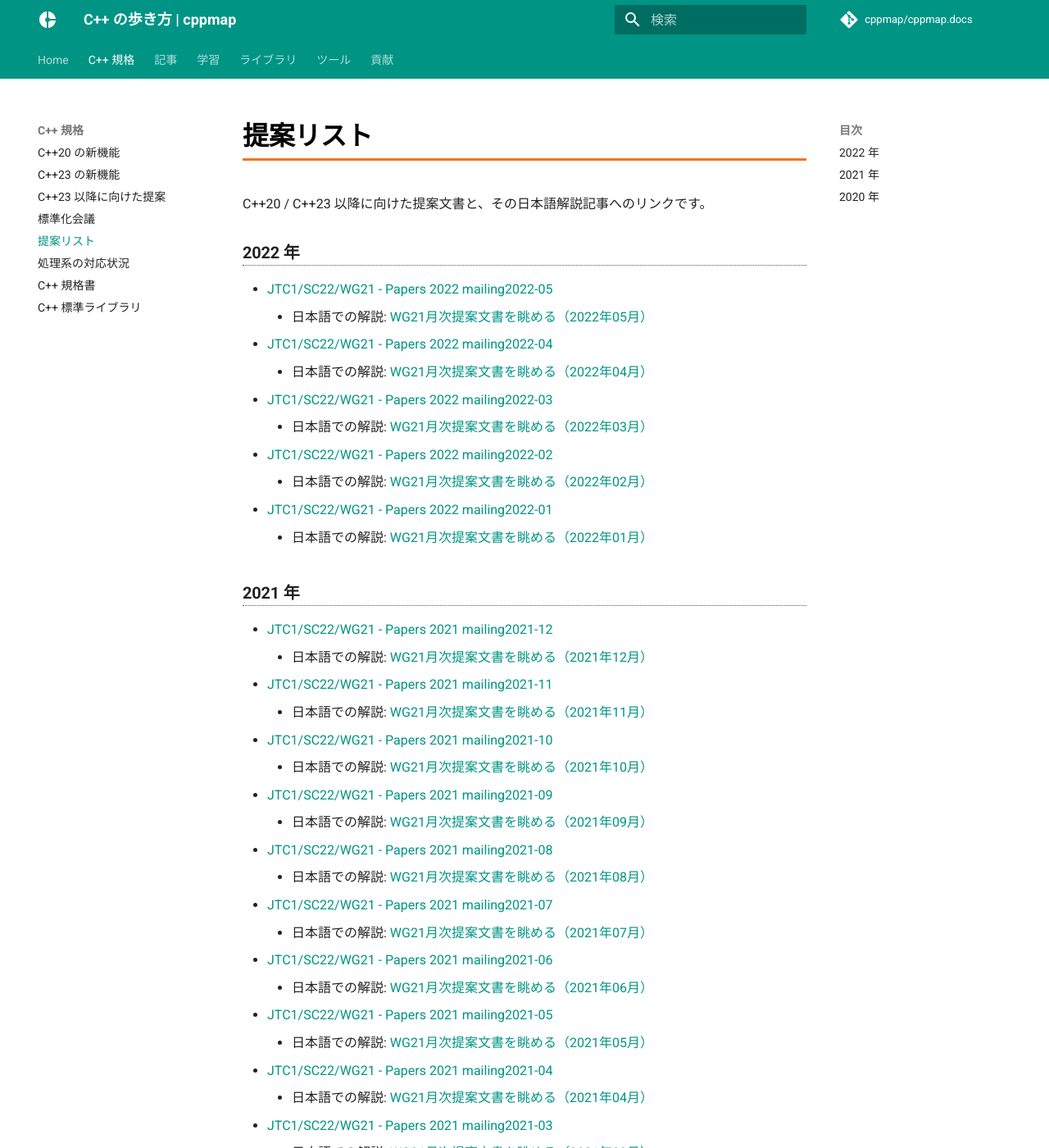
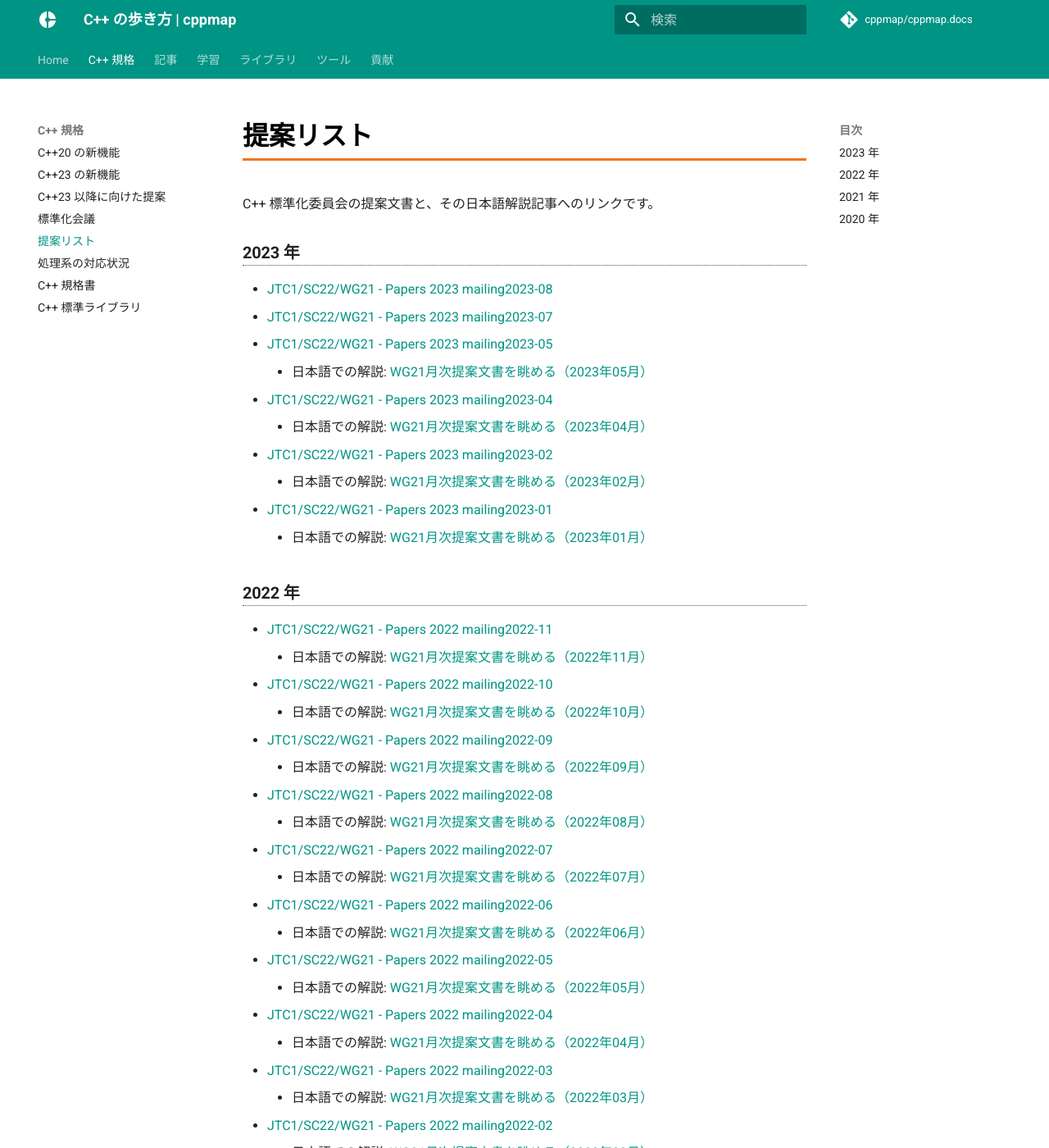
Before and after one commit to cppmap/cppmap.docs, an MkDocs documentation site: the page built from docs/standardization/proposals.md, in a window 1280 px wide and 1400 px high. Shown: the whole window at 82% size. Built offline with MkDocs 1.6.1 and Material for MkDocs 9.7.7, drawn with Linux system fonts in a browser that asks for light colours; nearby versions of some CDN libraries; comment, search, counter and statistics services are not loaded.

Commit message:
情報の更新

```diff
--- a/docs/standardization/proposals.md
+++ b/docs/standardization/proposals.md
@@ -2,62 +2,90 @@ description: C++ 標準化委員会で議論される提案リストと日本語
 
 # 提案リスト
 
-C++20 / C++23 以降に向けた提案文書と、その日本語解説記事へのリンクです。
+C++ 標準化委員会の提案文書と、その日本語解説記事へのリンクです。
+
+
+### 2023 年
+- [JTC1/SC22/WG21 - Papers 2023 mailing2023-08](https://www.open-std.org/jtc1/sc22/wg21/docs/papers/2023/#mailing2023-08)
+- [JTC1/SC22/WG21 - Papers 2023 mailing2023-07](https://www.open-std.org/jtc1/sc22/wg21/docs/papers/2023/#mailing2023-07)
+- [JTC1/SC22/WG21 - Papers 2023 mailing2023-05](https://www.open-std.org/jtc1/sc22/wg21/docs/papers/2023/#mailing2023-05)
+    - 日本語での解説: [WG21月次提案文書を眺める（2023年05月）](https://onihusube.hatenablog.com/entry/2023/07/08/205803)
+- [JTC1/SC22/WG21 - Papers 2023 mailing2023-04](https://www.open-std.org/jtc1/sc22/wg21/docs/papers/2023/#mailing2023-04)
+    - 日本語での解説: [WG21月次提案文書を眺める（2023年04月）](https://onihusube.hatenablog.com/entry/2023/04/23/192236)
+- [JTC1/SC22/WG21 - Papers 2023 mailing2023-02](https://www.open-std.org/jtc1/sc22/wg21/docs/papers/2023/#mailing2023-02)
+    - 日本語での解説: [WG21月次提案文書を眺める（2023年02月）](https://onihusube.hatenablog.com/entry/2023/03/19/184146)
+- [JTC1/SC22/WG21 - Papers 2023 mailing2023-01](https://www.open-std.org/jtc1/sc22/wg21/docs/papers/2023/#mailing2023-01)
+    - 日本語での解説: [WG21月次提案文書を眺める（2023年01月）](https://onihusube.hatenablog.com/entry/2023/02/12/210302)
+
+
+
 
 ### 2022 年
-- [JTC1/SC22/WG21 - Papers 2022 mailing2022-05](http://www.open-std.org/jtc1/sc22/wg21/docs/papers/2022/#mailing2022-05)
+- [JTC1/SC22/WG21 - Papers 2022 mailing2022-11](https://www.open-std.org/jtc1/sc22/wg21/docs/papers/2022/#mailing2022-11)
+    - 日本語での解説: [WG21月次提案文書を眺める（2022年11月）](https://onihusube.hatenablog.com/entry/2022/12/25/175304)
+- [JTC1/SC22/WG21 - Papers 2022 mailing2022-10](https://www.open-std.org/jtc1/sc22/wg21/docs/papers/2022/#mailing2022-10)
+    - 日本語での解説: [WG21月次提案文書を眺める（2022年10月）](https://onihusube.hatenablog.com/entry/2022/11/13/233529)
+- [JTC1/SC22/WG21 - Papers 2022 mailing2022-09](https://www.open-std.org/jtc1/sc22/wg21/docs/papers/2022/#mailing2022-09)
+    - 日本語での解説: [WG21月次提案文書を眺める（2022年09月）](https://onihusube.hatenablog.com/entry/2022/10/09/021557)
+- [JTC1/SC22/WG21 - Papers 2022 mailing2022-08](https://www.open-std.org/jtc1/sc22/wg21/docs/papers/2022/#mailing2022-08)
+    - 日本語での解説: [WG21月次提案文書を眺める（2022年08月）](https://onihusube.hatenablog.com/entry/2022/09/04/141015)
+- [JTC1/SC22/WG21 - Papers 2022 mailing2022-07](https://www.open-std.org/jtc1/sc22/wg21/docs/papers/2022/#mailing2022-07)
+    - 日本語での解説: [WG21月次提案文書を眺める（2022年07月）](https://onihusube.hatenablog.com/entry/2022/08/11/193828)
+- [JTC1/SC22/WG21 - Papers 2022 mailing2022-06](https://www.open-std.org/jtc1/sc22/wg21/docs/papers/2022/#mailing2022-06)
+    - 日本語での解説: [WG21月次提案文書を眺める（2022年06月）](https://onihusube.hatenablog.com/entry/2022/07/09/160343)
+- [JTC1/SC22/WG21 - Papers 2022 mailing2022-05](https://www.open-std.org/jtc1/sc22/wg21/docs/papers/2022/#mailing2022-05)
     - 日本語での解説: [WG21月次提案文書を眺める（2022年05月）](https://onihusube.hatenablog.com/entry/2022/06/11/191943)
-- [JTC1/SC22/WG21 - Papers 2022 mailing2022-04](http://www.open-std.org/jtc1/sc22/wg21/docs/papers/2022/#mailing2022-04)
+- [JTC1/SC22/WG21 - Papers 2022 mailing2022-04](https://www.open-std.org/jtc1/sc22/wg21/docs/papers/2022/#mailing2022-04)
     - 日本語での解説: [WG21月次提案文書を眺める（2022年04月）](https://onihusube.hatenablog.com/entry/2022/05/08/195618)
-- [JTC1/SC22/WG21 - Papers 2022 mailing2022-03](http://www.open-std.org/jtc1/sc22/wg21/docs/papers/2022/#mailing2022-03)
+- [JTC1/SC22/WG21 - Papers 2022 mailing2022-03](https://www.open-std.org/jtc1/sc22/wg21/docs/papers/2022/#mailing2022-03)
     - 日本語での解説: [WG21月次提案文書を眺める（2022年03月）](https://onihusube.hatenablog.com/entry/2022/04/02/175835)
-- [JTC1/SC22/WG21 - Papers 2022 mailing2022-02](http://www.open-std.org/jtc1/sc22/wg21/docs/papers/2022/#mailing2022-02)
+- [JTC1/SC22/WG21 - Papers 2022 mailing2022-02](https://www.open-std.org/jtc1/sc22/wg21/docs/papers/2022/#mailing2022-02)
     - 日本語での解説: [WG21月次提案文書を眺める（2022年02月）](https://onihusube.hatenablog.com/entry/2022/03/19/224729)
-- [JTC1/SC22/WG21 - Papers 2022 mailing2022-01](http://www.open-std.org/jtc1/sc22/wg21/docs/papers/2022/#mailing2022-01)
+- [JTC1/SC22/WG21 - Papers 2022 mailing2022-01](https://www.open-std.org/jtc1/sc22/wg21/docs/papers/2022/#mailing2022-01)
     - 日本語での解説: [WG21月次提案文書を眺める（2022年01月）](https://onihusube.hatenablog.com/entry/2022/02/19/181101)
 
 ### 2021 年
-- [JTC1/SC22/WG21 - Papers 2021 mailing2021-12](http://www.open-std.org/jtc1/sc22/wg21/docs/papers/2021/#mailing2021-12)
+- [JTC1/SC22/WG21 - Papers 2021 mailing2021-12](https://www.open-std.org/jtc1/sc22/wg21/docs/papers/2021/#mailing2021-12)
     - 日本語での解説: [WG21月次提案文書を眺める（2021年12月）](https://onihusube.hatenablog.com/entry/2022/01/10/235544)
-- [JTC1/SC22/WG21 - Papers 2021 mailing2021-11](http://www.open-std.org/jtc1/sc22/wg21/docs/papers/2021/#mailing2021-11)
+- [JTC1/SC22/WG21 - Papers 2021 mailing2021-11](https://www.open-std.org/jtc1/sc22/wg21/docs/papers/2021/#mailing2021-11)
     - 日本語での解説: [WG21月次提案文書を眺める（2021年11月）](https://onihusube.hatenablog.com/entry/2021/12/11/220126)
-- [JTC1/SC22/WG21 - Papers 2021 mailing2021-10](http://www.open-std.org/jtc1/sc22/wg21/docs/papers/2021/#mailing2021-10)
+- [JTC1/SC22/WG21 - Papers 2021 mailing2021-10](https://www.open-std.org/jtc1/sc22/wg21/docs/papers/2021/#mailing2021-10)
     - 日本語での解説: [WG21月次提案文書を眺める（2021年10月）](https://onihusube.hatenablog.com/entry/2021/11/13/193322)
-- [JTC1/SC22/WG21 - Papers 2021 mailing2021-09](http://www.open-std.org/jtc1/sc22/wg21/docs/papers/2021/#mailing2021-09)
+- [JTC1/SC22/WG21 - Papers 2021 mailing2021-09](https://www.open-std.org/jtc1/sc22/wg21/docs/papers/2021/#mailing2021-09)
     - 日本語での解説: [WG21月次提案文書を眺める（2021年09月）](https://onihusube.hatenablog.com/entry/2021/10/03/193523)
-- [JTC1/SC22/WG21 - Papers 2021 mailing2021-08](http://www.open-std.org/jtc1/sc22/wg21/docs/papers/2021/#mailing2021-08)
+- [JTC1/SC22/WG21 - Papers 2021 mailing2021-08](https://www.open-std.org/jtc1/sc22/wg21/docs/papers/2021/#mailing2021-08)
     - 日本語での解説: [WG21月次提案文書を眺める（2021年08月）](https://onihusube.hatenablog.com/entry/2021/09/03/230045)
-- [JTC1/SC22/WG21 - Papers 2021 mailing2021-07](http://www.open-std.org/jtc1/sc22/wg21/docs/papers/2021/#mailing2021-07)
+- [JTC1/SC22/WG21 - Papers 2021 mailing2021-07](https://www.open-std.org/jtc1/sc22/wg21/docs/papers/2021/#mailing2021-07)
     - 日本語での解説: [WG21月次提案文書を眺める（2021年07月）](https://onihusube.hatenablog.com/entry/2021/08/14/213339)
-- [JTC1/SC22/WG21 - Papers 2021 mailing2021-06](http://www.open-std.org/jtc1/sc22/wg21/docs/papers/2021/#mailing2021-06)
+- [JTC1/SC22/WG21 - Papers 2021 mailing2021-06](https://www.open-std.org/jtc1/sc22/wg21/docs/papers/2021/#mailing2021-06)
     - 日本語での解説: [WG21月次提案文書を眺める（2021年06月）](https://onihusube.hatenablog.com/entry/2021/07/12/182757)
-- [JTC1/SC22/WG21 - Papers 2021 mailing2021-05](http://www.open-std.org/jtc1/sc22/wg21/docs/papers/2021/#mailing2021-05)
+- [JTC1/SC22/WG21 - Papers 2021 mailing2021-05](https://www.open-std.org/jtc1/sc22/wg21/docs/papers/2021/#mailing2021-05)
     - 日本語での解説: [WG21月次提案文書を眺める（2021年05月）](https://onihusube.hatenablog.com/entry/2021/06/13/165215)
-- [JTC1/SC22/WG21 - Papers 2021 mailing2021-04](http://www.open-std.org/jtc1/sc22/wg21/docs/papers/2021/#mailing2021-04)
+- [JTC1/SC22/WG21 - Papers 2021 mailing2021-04](https://www.open-std.org/jtc1/sc22/wg21/docs/papers/2021/#mailing2021-04)
     - 日本語での解説: [WG21月次提案文書を眺める（2021年04月）](https://onihusube.hatenablog.com/entry/2021/05/14/214016)
-- [JTC1/SC22/WG21 - Papers 2021 mailing2021-03](http://www.open-std.org/jtc1/sc22/wg21/docs/papers/2021/#mailing2021-03)
+- [JTC1/SC22/WG21 - Papers 2021 mailing2021-03](https://www.open-std.org/jtc1/sc22/wg21/docs/papers/2021/#mailing2021-03)
     - 日本語での解説: [WG21月次提案文書を眺める（2021年03月）](https://onihusube.hatenablog.com/entry/2021/04/10/222356)
-- [JTC1/SC22/WG21 - Papers 2021 mailing2021-02](http://www.open-std.org/jtc1/sc22/wg21/docs/papers/2021/#mailing2021-02)
+- [JTC1/SC22/WG21 - Papers 2021 mailing2021-02](https://www.open-std.org/jtc1/sc22/wg21/docs/papers/2021/#mailing2021-02)
     - 日本語での解説: [WG21月次提案文書を眺める（2021年02月）](https://onihusube.hatenablog.com/entry/2021/03/12/225547)
-- [JTC1/SC22/WG21 - Papers 2021 mailing2021-01](http://www.open-std.org/jtc1/sc22/wg21/docs/papers/2021/#mailing2021-01)
+- [JTC1/SC22/WG21 - Papers 2021 mailing2021-01](https://www.open-std.org/jtc1/sc22/wg21/docs/papers/2021/#mailing2021-01)
     - 日本語での解説: [WG21月次提案文書を眺める（2021年01月）](https://onihusube.hatenablog.com/entry/2021/02/11/153333)
 
 ### 2020 年
-- [JTC1/SC22/WG21 - Papers 2020 mailing2020-12](http://www.open-std.org/jtc1/sc22/wg21/docs/papers/2020/#mailing2020-12)
+- [JTC1/SC22/WG21 - Papers 2020 mailing2020-12](https://www.open-std.org/jtc1/sc22/wg21/docs/papers/2020/#mailing2020-12)
     - 日本語での解説: [WG21月次提案文書を眺める（2020年12月）](https://onihusube.hatenablog.com/entry/2021/01/17/005823)
-- [JTC1/SC22/WG21 - Papers 2020 mailing2020-11](http://www.open-std.org/jtc1/sc22/wg21/docs/papers/2020/#mailing2020-11)
+- [JTC1/SC22/WG21 - Papers 2020 mailing2020-11](https://www.open-std.org/jtc1/sc22/wg21/docs/papers/2020/#mailing2020-11)
     - 日本語での解説: [WG21月次提案文書を眺める（2020年11月）](https://onihusube.hatenablog.com/entry/2020/12/06/015108)
-- [JTC1/SC22/WG21 - Papers 2020 mailing2020-10](http://www.open-std.org/jtc1/sc22/wg21/docs/papers/2020/#mailing2020-10)
+- [JTC1/SC22/WG21 - Papers 2020 mailing2020-10](https://www.open-std.org/jtc1/sc22/wg21/docs/papers/2020/#mailing2020-10)
     - 日本語での解説: [WG21月次提案文書を眺める（2020年10月）](https://onihusube.hatenablog.com/entry/2020/11/02/221657)
-- [JTC1/SC22/WG21 - Papers 2020 mailing2020-09](http://www.open-std.org/jtc1/sc22/wg21/docs/papers/2020/#mailing2020-09)
+- [JTC1/SC22/WG21 - Papers 2020 mailing2020-09](https://www.open-std.org/jtc1/sc22/wg21/docs/papers/2020/#mailing2020-09)
     - 日本語での解説: [WG21月次提案文書を眺める（2020年9月）](https://onihusube.hatenablog.com/entry/2020/10/09/221025)
-- [JTC1/SC22/WG21 - Papers 2020 mailing2020-08](http://www.open-std.org/jtc1/sc22/wg21/docs/papers/2020/#mailing2020-08)
+- [JTC1/SC22/WG21 - Papers 2020 mailing2020-08](https://www.open-std.org/jtc1/sc22/wg21/docs/papers/2020/#mailing2020-08)
     - 日本語での解説: [WG21月次提案文書を眺める（2020年8月）](https://onihusube.hatenablog.com/entry/2020/09/18/222444)
-- [JTC1/SC22/WG21 - Papers 2020 mailing2020-07](http://www.open-std.org/jtc1/sc22/wg21/docs/papers/2020/#mailing2020-07)
+- [JTC1/SC22/WG21 - Papers 2020 mailing2020-07](https://www.open-std.org/jtc1/sc22/wg21/docs/papers/2020/#mailing2020-07)
     - 日本語での解説: [WG21月次提案文書を眺める（2020年7月）](https://onihusube.hatenablog.com/entry/2020/08/12/014639)
-- [JTC1/SC22/WG21 - Papers 2020 mailing2020-06](http://www.open-std.org/jtc1/sc22/wg21/docs/papers/2020/#mailing2020-06)
+- [JTC1/SC22/WG21 - Papers 2020 mailing2020-06](https://www.open-std.org/jtc1/sc22/wg21/docs/papers/2020/#mailing2020-06)
     - 日本語での解説: [WG21月次提案文書を眺める（2020年6月）](https://onihusube.hatenablog.com/entry/2020/07/05/003248)
-- [JTC1/SC22/WG21 - Papers 2020 mailing2020-05](http://www.open-std.org/jtc1/sc22/wg21/docs/papers/2020/#mailing2020-05)
+- [JTC1/SC22/WG21 - Papers 2020 mailing2020-05](https://www.open-std.org/jtc1/sc22/wg21/docs/papers/2020/#mailing2020-05)
     - 日本語での解説: [WG21月次提案文書を眺める（2020年5月）](https://onihusube.hatenablog.com/entry/2020/06/01/001003)
-- [JTC1/SC22/WG21 - Papers 2020 mailing2020-04](http://www.open-std.org/jtc1/sc22/wg21/docs/papers/2020/#mailing2020-04)
+- [JTC1/SC22/WG21 - Papers 2020 mailing2020-04](https://www.open-std.org/jtc1/sc22/wg21/docs/papers/2020/#mailing2020-04)
     - 日本語での解説: [WG21月次提案文書を眺める（2020年4月）](https://onihusube.hatenablog.com/entry/2020/05/01/194425)
```
Also changed, not shown: docs/standardization/status.md (+17 -8 lines), docs/standardization/working-drafts.md (+2 -1 lines).
